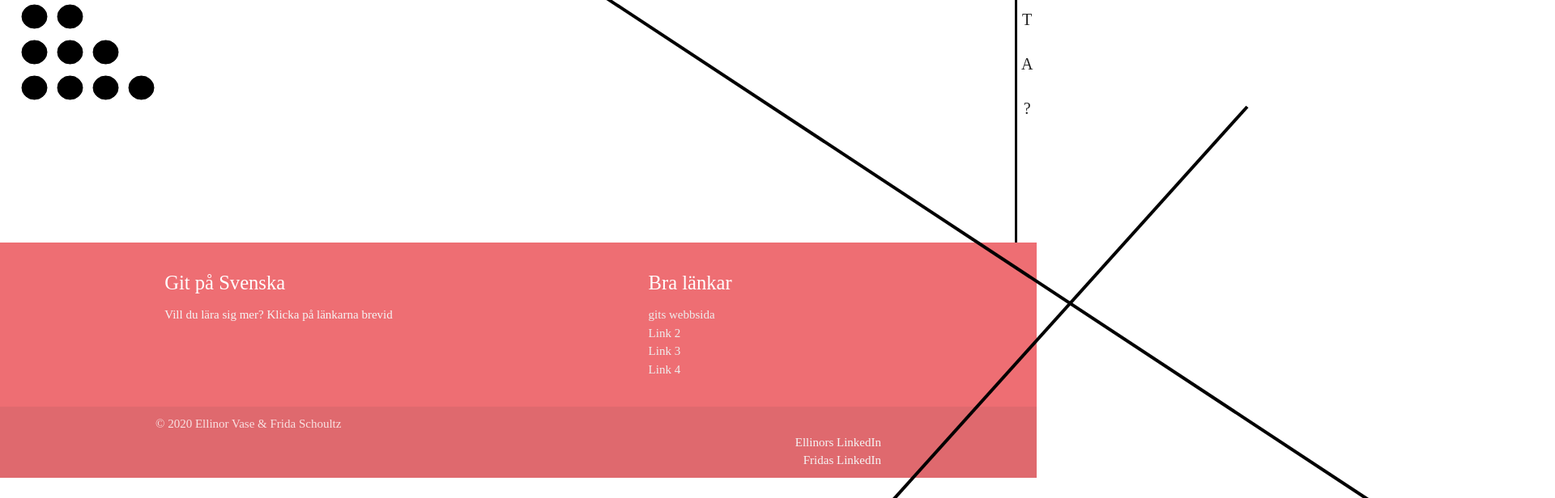
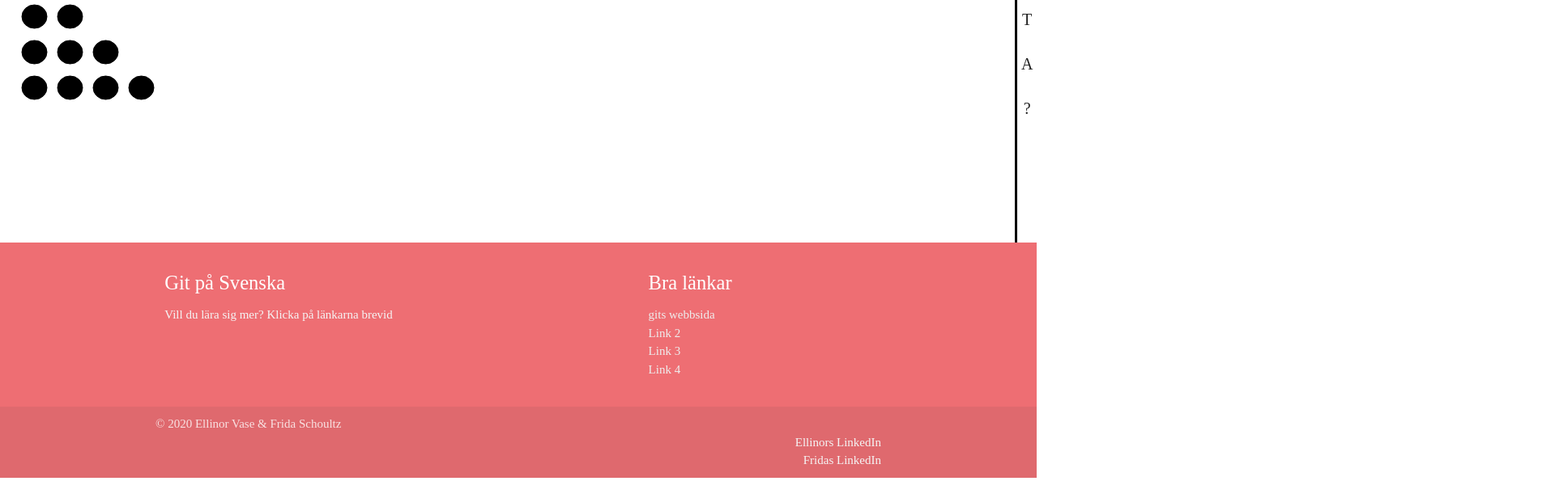
Before and after one commit to ellinorwase/how-to-git, a React (Create React App) app: page / in a window 1280 px wide. Shown: the part 500-1116 px from the top of the page at 81% size, 1920 px wide, since content can reach past the window. After the commit the page ends 1091 px from the top, so only its background shows below. Built offline with nearby package versions, Linux system fonts and the light colour scheme; a web font is replaced by a local one.

Commit message:
struktur-fix

```diff
--- a/src/components/footer.js
+++ b/src/components/footer.js
@@ -4,7 +4,7 @@ import '../css/footer.css'
 export class footer extends Component {
     render() {
         return (
-            <div>
+            <div className="b-0">
                 <footer class="page-footer">
           <div class="container">
             <div class="row">
--- a/src/components/start.js
+++ b/src/components/start.js
@@ -35,8 +35,8 @@ export class start extends Component {
           <h3>?</h3>
         </div>
         <Logo className="dots" />
-        <Line1 className="line1" />
-        <Line2 />
+        {/* <Line1 className="line1" />
+        <Line2 className="line2"/> */}
       </div>
     );
   }
--- a/src/css/start.css
+++ b/src/css/start.css
@@ -20,6 +20,11 @@
 .line1{
     position: absolute;
     left: -5px;
+    /* z-index: -10; */
+}
+.line2{
+    position: absolute;
+    z-index: -10;
 }
 
 
```
